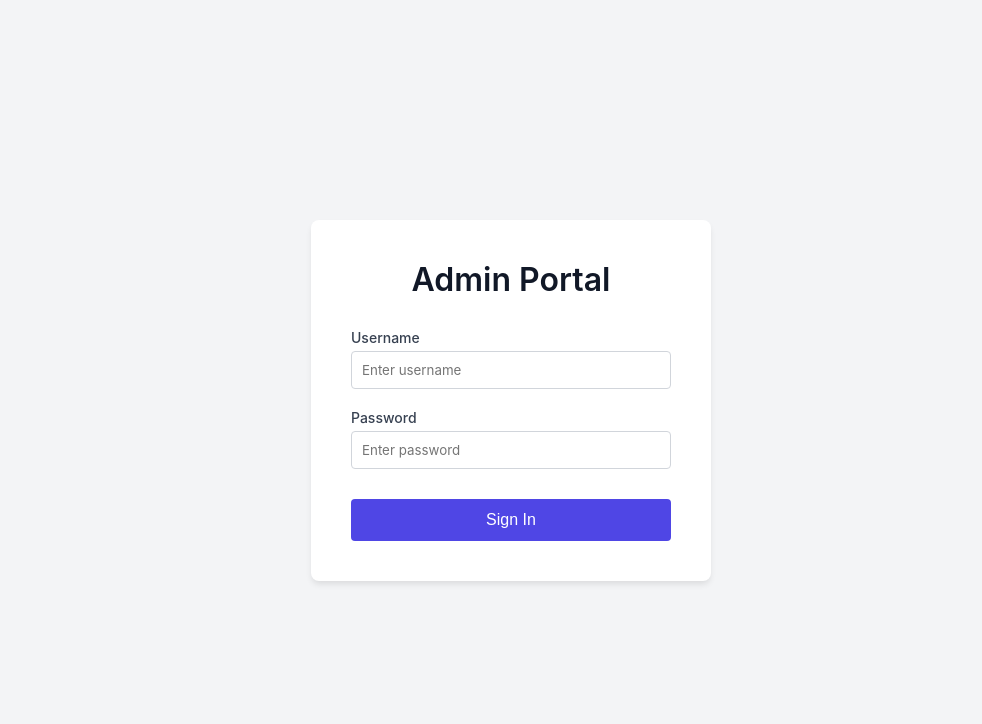
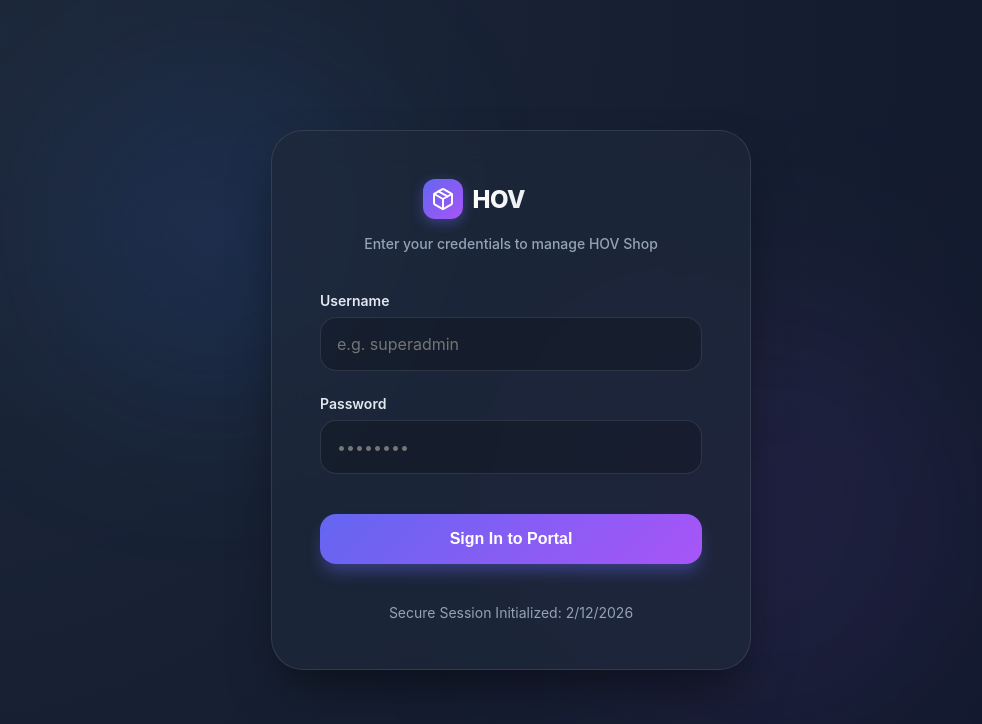
Before and after one commit to kulkarni-v-ai/admin-frontend, a React (Vite) app: page / in a window 1280 px wide. Shown: the top 724 px of the page, without its empty margins (129-1111 px from the left). Built offline with nearby package versions, Linux system fonts and the light colour scheme.

Commit message:
Changed Admin UI

```diff
--- a/src/components/Sidebar.jsx
+++ b/src/components/Sidebar.jsx
@@ -2,6 +2,7 @@ import { useState } from "react";
 import { Link, useLocation } from "react-router-dom";
 import { useAuth } from "../hooks/useAuth";
 import { motion, AnimatePresence } from "framer-motion";
+import Logo from "./Logo";
 import {
     FiLayout,
     FiBox,
@@ -80,19 +81,20 @@ const Sidebar = ({ isCollapsed, setIsCollapsed }) => {
                 height: "var(--navbar-height)",
                 display: "flex",
                 alignItems: "center",
-                justifyContent: isCollapsed ? "center" : "space-between",
-                padding: "0 20px",
+                justifyContent: "space-between",
+                padding: "0 16px",
                 borderBottom: "1px solid rgba(255,255,255,0.05)"
             }}>
                 <AnimatePresence mode="wait">
                     {!isCollapsed && (
                         <motion.div
-                            initial={{ opacity: 0 }}
-                            animate={{ opacity: 1 }}
-                            exit={{ opacity: 0 }}
-                            style={{ fontWeight: "bold", fontSize: "1.25rem", color: "var(--primary)", whiteSpace: "nowrap" }}
+                            key="logo"
+                            initial={{ opacity: 0, x: -10 }}
+                            animate={{ opacity: 1, x: 0 }}
+                            exit={{ opacity: 0, x: -10 }}
+                            style={{ overflow: "hidden" }}
                         >
-                            HOV <span style={{ color: "white" }}>ADMIN</span>
+                            <Logo />
                         </motion.div>
                     )}
                 </AnimatePresence>
--- a/src/contexts/AuthContext.jsx
+++ b/src/contexts/AuthContext.jsx
@@ -61,11 +61,14 @@ export const AuthProvider = ({ children }) => {
     };
 
     const hasRole = (allowedRoles) => {
-        if (!user || (!user.role && allowedRoles.length > 0)) return false;
-        // For backward compatibility while migrating, if user has no role but token exists,
-        // we default to assuming they are an admin if no specific roles were provided.
-        if (!user.role) return true;
-        return allowedRoles.includes(user.role);
+        if (!user) return false;
+
+        // If roles is empty, allow all authenticated users
+        if (!allowedRoles || allowedRoles.length === 0) return true;
+
+        // Ensure role exists, if not try to get from token or fallback
+        const userRole = user.role || "manager";
+        return allowedRoles.includes(userRole);
     };
 
     return (
--- a/src/pages/Login.jsx
+++ b/src/pages/Login.jsx
@@ -1,6 +1,8 @@
 import { useState, useEffect } from "react";
 import { useAuth } from "../hooks/useAuth";
 import { useNavigate } from "react-router-dom";
+import { motion } from "framer-motion";
+import Logo from "../components/Logo";
 
 function Login() {
   const [username, setUsername] = useState("");
@@ -11,7 +13,6 @@ function Login() {
   const { login, user } = useAuth();
   const navigate = useNavigate();
 
-  // If already logged in, redirect to dashboard
   useEffect(() => {
     if (user) {
       navigate("/dashboard", { replace: true });
@@ -40,88 +41,172 @@ function Login() {
       justifyContent: "center",
       alignItems: "center",
       minHeight: "100vh",
-      backgroundColor: "#f3f4f6"
+      background: "radial-gradient(circle at top left, #1e293b 0%, #0f172a 100%)",
+      padding: "20px"
     }}>
+      {/* Decorative Blur Blobs */}
       <div style={{
-        background: "white",
-        padding: "40px",
-        borderRadius: "8px",
-        boxShadow: "0 4px 6px -1px rgba(0, 0, 0, 0.1)",
-        width: "100%",
-        maxWidth: "400px"
-      }}>
-        <h1 style={{ textAlign: "center", marginBottom: "30px", color: "#111827" }}>Admin Portal</h1>
+        position: "absolute",
+        top: "10%",
+        left: "15%",
+        width: "300px",
+        height: "300px",
+        background: "rgba(59, 130, 246, 0.15)",
+        filter: "blur(100px)",
+        borderRadius: "50%",
+        zIndex: 0
+      }} />
+      <div style={{
+        position: "absolute",
+        bottom: "10%",
+        right: "15%",
+        width: "400px",
+        height: "400px",
+        background: "rgba(168, 85, 247, 0.1)",
+        filter: "blur(120px)",
+        borderRadius: "50%",
+        zIndex: 0
+      }} />
+
+      <motion.div
+        initial={{ opacity: 0, y: 20 }}
+        animate={{ opacity: 1, y: 0 }}
+        transition={{ duration: 0.6, ease: "easeOut" }}
+        style={{
+          background: "rgba(30, 41, 59, 0.7)",
+          backdropFilter: "blur(16px)",
+          WebkitBackdropFilter: "blur(16px)",
+          padding: "48px",
+          borderRadius: "32px",
+          border: "1px solid rgba(255, 255, 255, 0.1)",
+          boxShadow: "0 25px 50px -12px rgba(0, 0, 0, 0.5)",
+          width: "100%",
+          maxWidth: "480px",
+          zIndex: 1
+        }}
+      >
+        <div style={{ textAlign: "center", marginBottom: "40px" }}>
+          <div style={{ display: "flex", justifyContent: "center", marginBottom: "16px" }}>
+            <Logo />
+          </div>
+          <motion.p
+            initial={{ opacity: 0 }}
+            animate={{ opacity: 1 }}
+            transition={{ delay: 0.3 }}
+            style={{ color: "var(--text-sidebar)", fontSize: "14px", fontWeight: 500 }}
+          >
+            Enter your credentials to manage HOV Shop
+          </motion.p>
+        </div>
 
         {error && (
-          <div style={{
-            background: "#fee2e2",
-            color: "#991b1b",
-            padding: "10px",
-            borderRadius: "4px",
-            marginBottom: "20px",
-            fontSize: "14px"
-          }}>
+          <motion.div
+            initial={{ opacity: 0, scale: 0.95 }}
+            animate={{ opacity: 1, scale: 1 }}
+            style={{
+              background: "rgba(239, 68, 68, 0.1)",
+              color: "#f87171",
+              padding: "16px",
+              borderRadius: "16px",
+              marginBottom: "32px",
+              fontSize: "14px",
+              border: "1px solid rgba(239, 68, 68, 0.2)",
+              textAlign: "center",
+              fontWeight: 600
+            }}
+          >
             {error}
-          </div>
+          </motion.div>
         )}
 
-        <form onSubmit={handleLogin}>
-          <div style={{ marginBottom: "20px" }}>
-            <label style={{ display: "block", marginBottom: "5px", color: "#374151", fontSize: "14px", fontWeight: "500" }}>Username</label>
+        <form onSubmit={handleLogin} style={{ display: "flex", flexDirection: "column", gap: "24px" }}>
+          <motion.div
+            initial={{ opacity: 0, x: -10 }}
+            animate={{ opacity: 1, x: 0 }}
+            transition={{ delay: 0.4 }}
+          >
+            <label style={{ display: "block", marginBottom: "8px", color: "#e2e8f0", fontSize: "14px", fontWeight: "600" }}>Username</label>
             <input
               type="text"
-              placeholder="Enter username"
+              placeholder="e.g. superadmin"
               value={username}
               onChange={(e) => setUsername(e.target.value)}
               style={{
                 width: "100%",
-                padding: "10px",
-                borderRadius: "4px",
-                border: "1px solid #d1d5db",
-                boxSizing: "border-box"
+                padding: "16px",
+                borderRadius: "16px",
+                border: "1px solid rgba(255, 255, 255, 0.1)",
+                background: "rgba(0, 0, 0, 0.2)",
+                color: "white",
+                fontSize: "16px",
+                outline: "none",
+                transition: "border-color 0.2s"
               }}
               required
             />
-          </div>
+          </motion.div>
 
-          <div style={{ marginBottom: "30px" }}>
-            <label style={{ display: "block", marginBottom: "5px", color: "#374151", fontSize: "14px", fontWeight: "500" }}>Password</label>
+          <motion.div
+            initial={{ opacity: 0, x: -10 }}
+            animate={{ opacity: 1, x: 0 }}
+            transition={{ delay: 0.5 }}
+          >
+            <label style={{ display: "block", marginBottom: "8px", color: "#e2e8f0", fontSize: "14px", fontWeight: "600" }}>Password</label>
             <input
               type="password"
-              placeholder="Enter password"
+              placeholder="••••••••"
               value={password}
               onChange={(e) => setPassword(e.target.value)}
               style={{
                 width: "100%",
-                padding: "10px",
-                borderRadius: "4px",
-                border: "1px solid #d1d5db",
-                boxSizing: "border-box"
+                padding: "16px",
+                borderRadius: "16px",
+                border: "1px solid rgba(255, 255, 255, 0.1)",
+                background: "rgba(0, 0, 0, 0.2)",
+                color: "white",
+                fontSize: "16px",
+                outline: "none",
+                transition: "border-color 0.2s"
               }}
               required
             />
-          </div>
+          </motion.div>
 
-          <button
+          <motion.button
+            initial={{ opacity: 0, y: 10 }}
+            animate={{ opacity: 1, y: 0 }}
+            transition={{ delay: 0.6 }}
             type="submit"
             disabled={isLoading}
+            whileHover={{ scale: 1.02 }}
+            whileTap={{ scale: 0.98 }}
             style={{
               width: "100%",
-              padding: "12px",
-              background: "#4f46e5",
+              padding: "16px",
+              background: "linear-gradient(135deg, #6366f1 0%, #a855f7 100%)",
               color: "white",
               border: "none",
-              borderRadius: "4px",
+              borderRadius: "16px",
               fontSize: "16px",
-              fontWeight: "500",
+              fontWeight: "700",
               cursor: isLoading ? "not-allowed" : "pointer",
-              opacity: isLoading ? 0.7 : 1
+              boxShadow: "0 10px 15px -3px rgba(99, 102, 241, 0.4)",
+              marginTop: "16px"
             }}
           >
-            {isLoading ? "Signing in..." : "Sign In"}
-          </button>
+            {isLoading ? "Authenticating..." : "Sign In to Portal"}
+          </motion.button>
         </form>
-      </div>
+
+        <motion.p
+          initial={{ opacity: 0 }}
+          animate={{ opacity: 1 }}
+          transition={{ delay: 0.8 }}
+          style={{ textAlign: "center", marginTop: "40px", color: "var(--text-sidebar)", fontSize: "14px" }}
+        >
+          Secure Session Initialized: {new Date().toLocaleDateString()}
+        </motion.p>
+      </motion.div>
     </div>
   );
 }
--- a/src/utils/api.js
+++ b/src/utils/api.js
@@ -1,7 +1,7 @@
 import axios from "axios";
 
 const api = axios.create({
-    baseURL: "https://shop-backend-yvk4.onrender.com/api",
+    baseURL: "http://localhost:5000/api",
     headers: {
         "Content-Type": "application/json",
     },
```
Also changed, not shown: src/components/StatCard.jsx (added, +90 -0 lines), src/pages/AdminAnalytics.jsx (+37 -17 lines), src/pages/Dashboard.jsx (+14 -8 lines), 1 other file (tests, documents, lock files or other folders).
